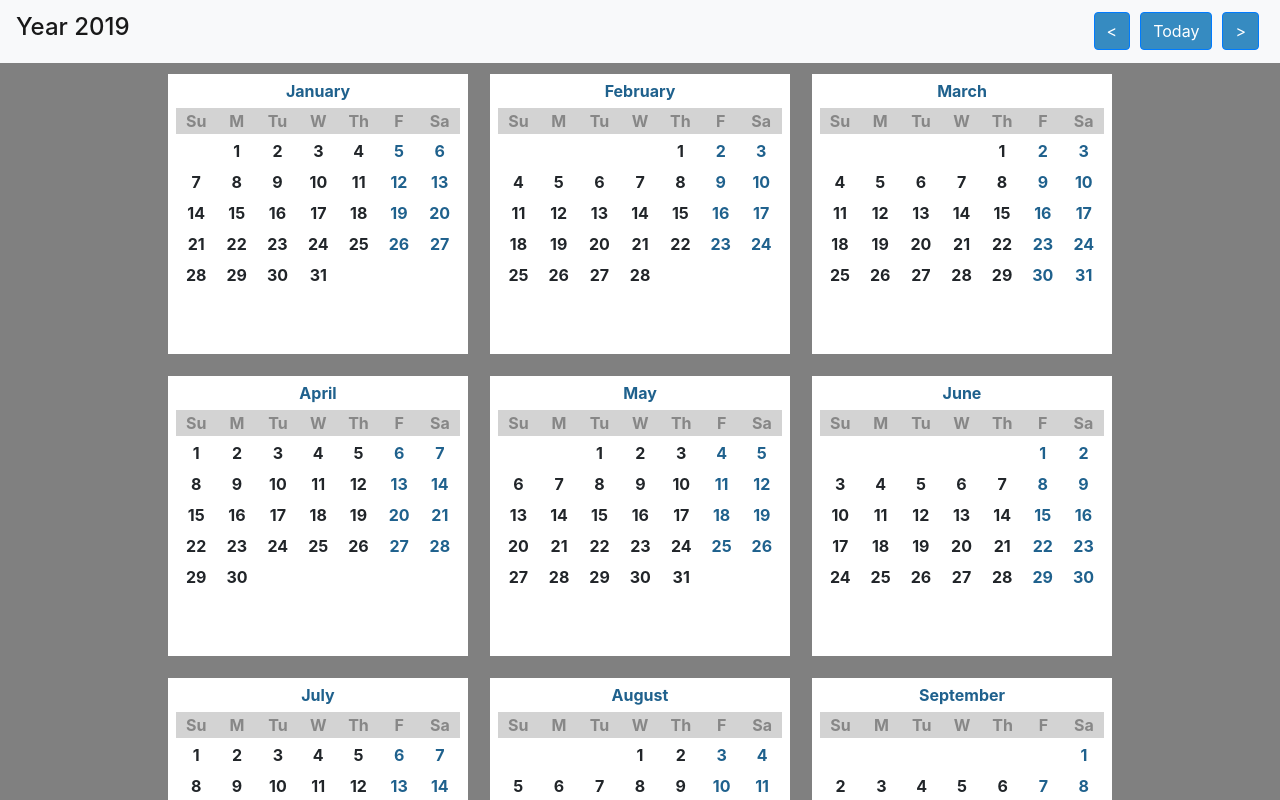
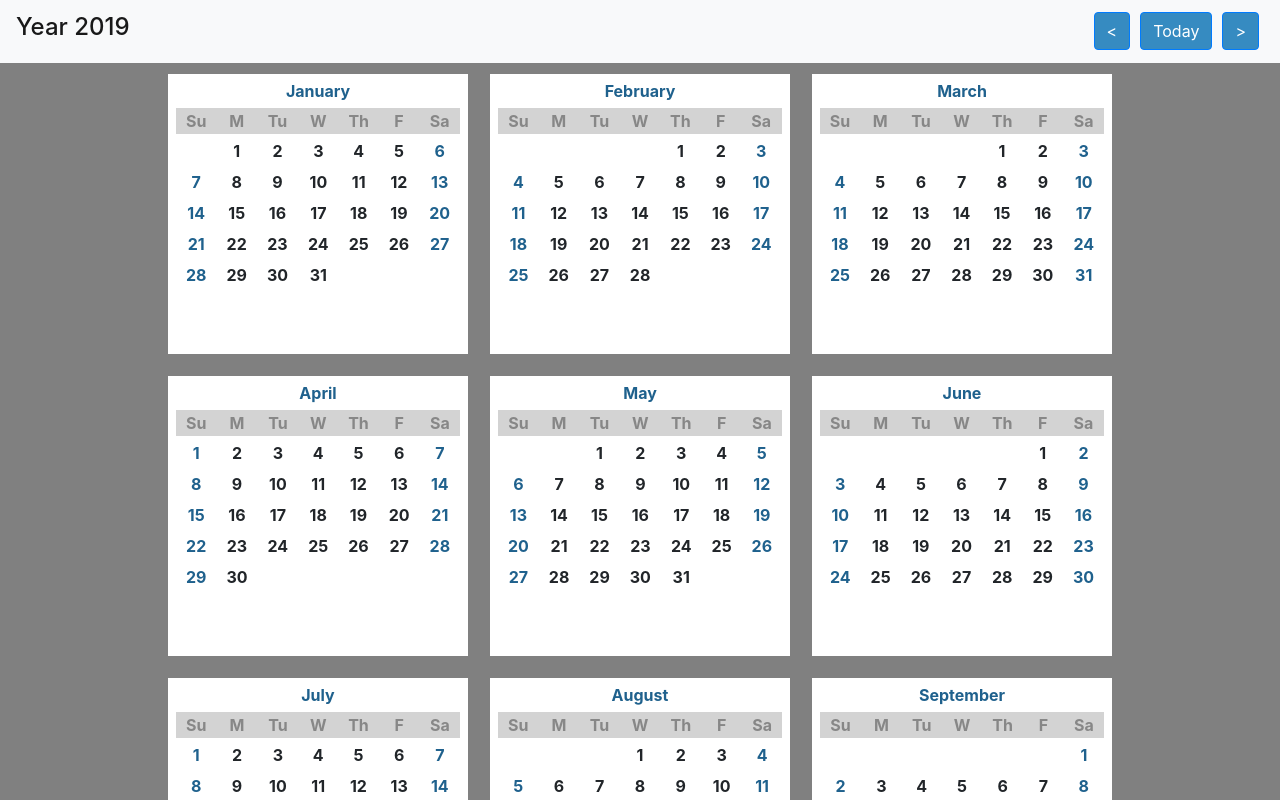
Before and after one commit to kennyjijet/MyCalendarApplication, a React (Create React App) app: page / in a window 1280 px wide. Shown: the top 800 px of the page. Built offline with nearby package versions, Linux system fonts and the light colour scheme.

Commit message:
Add modal

```diff
--- a/package.json
+++ b/package.json
@@ -16,6 +16,7 @@
     "react-redux": "^7.1.1",
     "react-router-dom": "^5.1.2",
     "react-scripts": "3.2.0",
+    "reactjs-popup": "^1.5.0",
     "redux": "^4.0.4",
     "redux-thunk": "^2.3.0"
   },
--- a/src/App.js
+++ b/src/App.js
@@ -3,7 +3,7 @@ import {
   BrowserRouter as Router,
   Route,
   Switch
-} from "react-router-dom";
+} from 'react-router-dom';
 import { Provider } from 'react-redux';
 import MainLayout from './components/main_layout/MainLayout';
 
--- a/src/components/calendar/CalendarHOC.js
+++ b/src/components/calendar/CalendarHOC.js
@@ -1,4 +1,6 @@
 import React from 'react';
+import Popup from 'reactjs-popup';
+import Modal from '../modal/Modal';
 
 const calendarHOC = (PassedCalendarComponent, data) =>
     class CalendarHOC extends React.Component {
@@ -23,8 +25,6 @@ const calendarHOC = (PassedCalendarComponent, data) =>
                 this.state.data.year === todayYear
             )
         }
-
-        onClickToMark
 
         initializeCalendarData() {
             var _ = require('lodash');
@@ -60,21 +60,26 @@ const calendarHOC = (PassedCalendarComponent, data) =>
                                         if (this.isToday(getDate)) {
                                             className.push('currentDay');
                                         }
-                                        else if ((value % 7) === 0 || (value % 7) === 6) {
+                                        else if ((value % 7) === 0 || (value % 7) === 1) {
                                             className.push('weekEnd');
                                         } else {
                                             className.push('weekDays');
                                         }
-
                                         /* status for Holiday Birthday Busy Anniversary */
 
-
-                                        return (<td className={className} key={value}>{getDate}</td>)
+                                        return (
+                                            <Popup modal trigger={
+                                                <td className={className} key={value}>
+                                                    {getDate}
+                                                </td>}>
+                                                {close => <Modal close={close} />}
+                                            </Popup>
+                                        );
                                     } else {
-                                        return (<td key={value}>{' '}</td>)
+                                        return (<td key={value}>{' '}</td>);
                                     }
                                 } else {
-                                    return (<td key={value}>{' '}</td>)
+                                    return (<td key={value}>{' '}</td>);
                                 }
                             })
                         }
--- /dev/null
+++ b/src/components/modal/style/Modal.scss
@@ -0,0 +1,11 @@
+@import './variables';
+@import './functions';
+
+
+
+.modalCustomized
+{
+    width: 50%;
+    height: 500px;
+
+}
--- /dev/null
+++ b/src/components/modal/style/_functions.scss
@@ -0,0 +1 @@
+/* create functions here */
--- /dev/null
+++ b/src/components/modal/style/_variables.scss
@@ -0,0 +1 @@
+/* create variables here */
--- a/src/components/navigation/style/_variables.scss
+++ b/src/components/navigation/style/_variables.scss
@@ -1 +1,4 @@
 /* create variables here */
+$blueIvy: #3090C7;
+$blueKoi: #659EC7;
+$blueGlacial: #368BC1;
```
Also changed, not shown: 1 other file (tests, documents, lock files or other folders).
